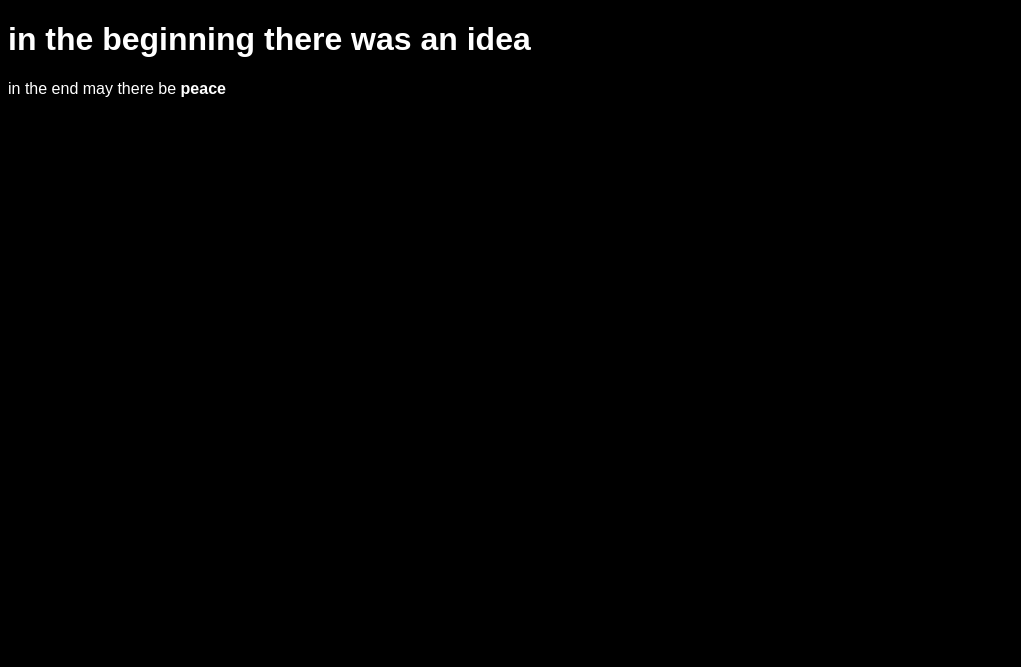
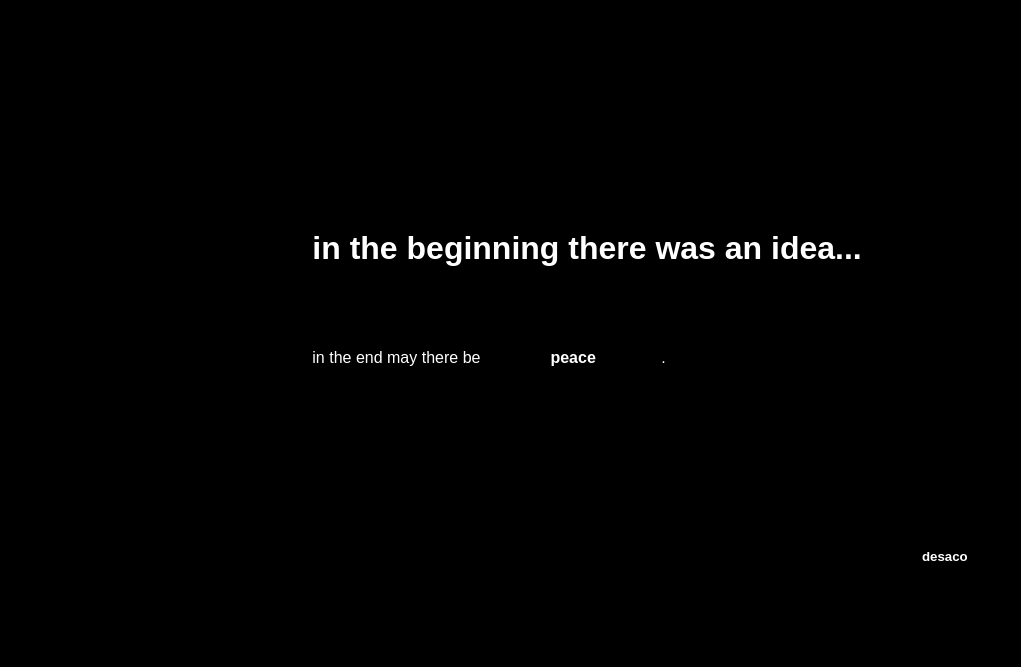
Before and after one commit to corbettwilkinson/corbettwilkinson.github.io, a plain HTML site: page index.html in a window 1280 px wide. Shown: the whole page, without its empty margins (0-1021 px from the left). Drawn offline with Linux system fonts and the light colour scheme.

Commit message:
Update index.html

```diff
--- a/index.html
+++ b/index.html
@@ -5,17 +5,23 @@
   </head>
   <style>
     * {
+      font-family: Montserrat;
       color: white;
       background-color: black;
       font-family: sans-serif;
+      margin: 10%;
     }
 
   </style>
 
   <body>
-    <h1>in the beginning there was an idea</h1>
-    <p>in the end may there be <strong>peace</strong></p>
+    <h1>in the beginning there was an idea...</h1>
+    <p>in the end may there be <strong>peace</strong>.</p>
   </body>
+
+  <foot>
+    <h5 style="text-align:right">desaco</h5>
+  </foot>
 
 
 </html>
```
